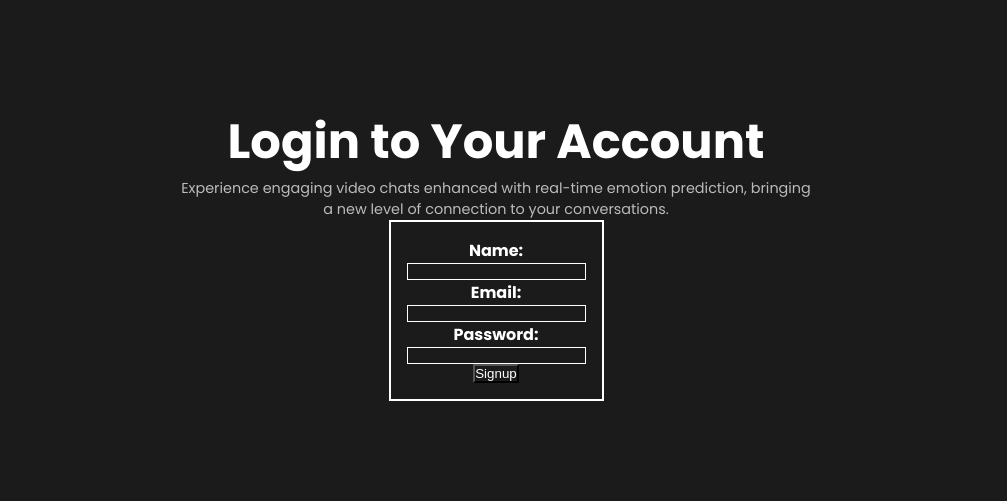
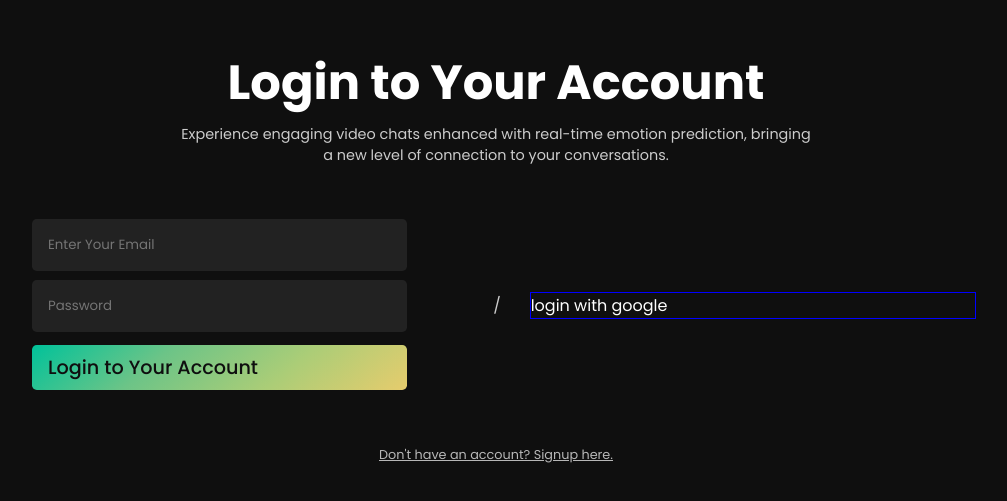
Before and after one commit to codedmachine111/feelix, a React (Create React App) app: page / in a window 1280 px wide. Shown: the part 147-648 px from the top of the page, without its empty margins (144-1151 px from the left). Built offline with nearby package versions, Linux system fonts and the light colour scheme.

Commit message:
feat: user login

```diff
--- a/src/App.js
+++ b/src/App.js
@@ -2,16 +2,27 @@ import "./App.scss";
 import { Route, Routes } from "react-router-dom";
 import { LandingPage } from "./pages/LandingPage/LandingPage";
 import { HomePage } from "./pages/HomePage/HomePage";
+import { UserProvider } from "../src/contexts/UserContext/UserContext";
+import { useState } from "react";
 
-function App() {
+const App = () => {
+  const [authUser, setAuthUser] = useState({
+    status: false,
+    userId: 0,
+    email: "",
+    username: "",
+  });
+
   return (
     <div className="App">
-      <Routes>
-        <Route element={<LandingPage />} path="/"></Route>
-        <Route element={<HomePage />} path="/home"></Route>
-      </Routes>
+      <UserProvider>
+        <Routes>
+          <Route element={<LandingPage />} path="/"></Route>
+          <Route element={<HomePage />} path="/home"></Route>
+        </Routes>
+      </UserProvider>
     </div>
   );
-}
+};
 
 export default App;
--- a/src/App.scss
+++ b/src/App.scss
@@ -1,7 +1,7 @@
 *{
   margin: 0;padding: 0;box-sizing: border-box;
   font-style: "Poppins", 'sans-serif';
-  background: #1b1b1b;
+  background: #0f0f0f;
   color: #fff;
 }
 
--- /dev/null
+++ b/src/components/Button/Button.js
@@ -0,0 +1,17 @@
+import "./Button.scss";
+
+export const Button = (props) => {
+  return (
+    <>
+      <button
+        type={props.type}
+        onClick={props.onClick}
+        onSubmit={props.onSubmit}
+        id={props.id}
+        className="btn"
+      >
+        {props.title}
+      </button>
+    </>
+  );
+};
--- /dev/null
+++ b/src/components/Button/Button.scss
@@ -0,0 +1,18 @@
+.btn{
+    display: flex;
+    justify-content: left;
+    align-items: center;
+    opacity: 1;
+    padding: 0.5rem 1rem;
+    border-radius: 0.3rem;
+    transition: all 0.3s  ease-in-out;
+    text-decoration: none;
+    margin: 0.5rem 0;
+    background: linear-gradient(140deg, #00C29A, #6CC487, #ABCD77, #E6CC6D);
+    color: #0f0f0f;
+    font-family: 'Poppins', 'sans-serif';
+    font-weight: 500;
+    font-size: 1.2rem;
+    border: none;
+    cursor: pointer;
+}
--- /dev/null
+++ b/src/components/LoginForm/LoginForm.js
@@ -0,0 +1,79 @@
+import "./LoginForm.scss";
+import { useCallback, useState, useContext } from "react";
+import axios from "axios";
+import { UserContext } from "../../contexts/UserContext/UserContext";
+import {useNavigate} from 'react-router-dom'
+import { Button } from "../Button/Button";
+
+export const LoginForm = () => {
+  const [email, setEmail] = useState("");
+  const [password, setPassword] = useState("");
+
+  const navigate = useNavigate()
+  const { setAuthUser } = useContext(UserContext);
+
+  const resetLoginForm = () => {
+    setEmail("");
+    setPassword("");
+  };
+
+  const handleLoginForm = useCallback(
+    (e) => {
+      e.preventDefault();
+
+      axios
+        .post("http://localhost:3001/auth/login", {
+          email: email,
+          password: password,
+        })
+        .then((res) => {
+          if (res.data.message === "User logged in Successfully!") {
+            resetLoginForm();
+            setAuthUser({
+              status: true,
+              userId: res.data.userId,
+              email: res.data.email,
+              username: res.data.username,
+            });
+            localStorage.setItem("token", res.data.accessToken);
+            navigate('/home')
+          }else{
+            alert(res.data.message)
+          }
+        });
+    },
+    [email, password]
+  );
+
+  return (
+    <>
+      <form id="login-form" onSubmit={handleLoginForm}>
+        <input
+          type="email"
+          name="email"
+          placeholder="Enter Your Email"
+          value={email}
+          onChange={(e) => {
+            setEmail(e.target.value);
+          }}
+          id="email"
+          autoComplete="off"
+        />
+
+        <input
+          type="password"
+          name="password"
+          placeholder="Password"
+          value={password}
+          onChange={(e) => {
+            setPassword(e.target.value);
+          }}
+          id="password"
+          autoComplete="off"
+        />
+
+        <Button title={"Login to Your Account"} type={"submit"} onSubmit={handleLoginForm}/>
+      </form>
+    </>
+  );
+};
--- /dev/null
+++ b/src/components/LoginForm/LoginForm.scss
@@ -0,0 +1,21 @@
+#login-form {
+    display: flex;
+    justify-content: left;
+    align-items: left;
+    flex-direction: column;
+
+    input {
+      outline: none;
+      border: none;
+      background: #222222;
+      font-family: 'Poppins', 'sans-serif';
+      margin: 0.3rem 0;
+      padding: 1rem;
+      width: 90%;
+      border-radius: 0.3rem;
+    }
+
+    .btn{
+      width: 90%;
+    }
+  }
--- a/src/components/SignupForm/SignupForm.js
+++ b/src/components/SignupForm/SignupForm.js
@@ -18,7 +18,7 @@ export const SignupForm = () => {
       e.preventDefault();
 
       axios.post('http://localhost:3001/auth/signup', {email: email, username: username, password: password}).then((res)=>{
-        if(res.data.message == "User Created Successfully!"){
+        if(res.data.message === "User Created Successfully!"){
             resetForm();
             alert("User Created Successfully!")
         }
--- /dev/null
+++ b/src/contexts/UserContext/UserContext.js
@@ -0,0 +1,14 @@
+import { createContext, useState } from "react";
+
+export const UserContext = createContext(null)
+
+export const UserProvider = (props)=>{
+    const [authUser, setAuthUser] = useState({
+        status: false,
+        userId: 0,
+        email: "",
+        username: "",
+      });
+
+    return <UserContext.Provider value={{ authUser, setAuthUser }}>{props.children}</UserContext.Provider>
+}
--- a/src/pages/HomePage/HomePage.js
+++ b/src/pages/HomePage/HomePage.js
@@ -1,10 +1,41 @@
-import './HomePage.scss'
+import "./HomePage.scss";
+import { UserContext } from "../../contexts/UserContext/UserContext";
+import { useContext, useEffect } from "react";
+import axios from "axios";
 
-export const HomePage = ()=>{
+export const HomePage = () => {
+  const { authUser, setAuthUser } = useContext(UserContext);
 
-    return(<>
-        <div className='homepage-container'>
-            <h2>Welcome!</h2>
-        </div>
-    </>)
-}
+  useEffect(() => {
+    axios
+      .get("http://localhost:3001/auth/verify", {
+        headers: { accessToken: localStorage.getItem("token") },
+      })
+      .then((res) => {
+        if (!res.data.error) {
+          setAuthUser({
+            status: true,
+            userId: res.data.user.id,
+            email: res.data.user.email,
+            username: res.data.user.username,
+          });
+        } else {
+          console.log(res.data.error);
+          setAuthUser({
+            status: false,
+            userId: 0,
+            email: "",
+            username: "",
+          });
+        }
+      });
+  }, []);
+
+  return (
+    <>
+      <div className="homepage-container">
+        <h2>Welcome {authUser.username}!</h2>
+      </div>
+    </>
+  );
+};
--- a/src/pages/LandingPage/LandingPage.js
+++ b/src/pages/LandingPage/LandingPage.js
@@ -1,4 +1,5 @@
-import { SignupForm } from "../../components/SignupForm/SignupForm";
+import { Link } from "react-router-dom";
+import { LoginForm } from "../../components/LoginForm/LoginForm";
 import "./LandingPage.scss";
 
 export const LandingPage = () => {
@@ -15,9 +16,15 @@ export const LandingPage = () => {
         </div>
         <div className="landingpage-form-container">
           <div className="landingpage-form-holder">
-            <SignupForm />
+            <LoginForm />
           </div>
-          <div className="landingpage-options"></div>
+          /
+          <div className="landingpage-options">
+            login with google
+          </div>
+        </div>
+        <div className="landingpage-toggle-auth">
+          <p id="toggle-text"><Link to={'/auth'}>Don't have an account? Signup here.</Link></p>
         </div>
       </div>
     </>
--- a/src/pages/LandingPage/LandingPage.scss
+++ b/src/pages/LandingPage/LandingPage.scss
@@ -20,12 +20,39 @@
         font-size: 3rem;
         text-align: center;
         font-weight: 700;
+        margin: 0.3rem 0;
     }
     p{
         width: 50%;
-        opacity: 0.7;
+        color: #ccc;
         font-size: 0.9rem;
         text-align: center;
     }
   }
+  .landingpage-form-container{
+    padding: 2rem;
+    width: 80%;
+    display: flex;
+    justify-content: center;
+    align-items: center;
+    flex-direction: row;
+    gap: 3%;
+    color: #ccc;
+    .landingpage-form-holder{
+      width: 50%;
+      padding: 1rem;
+    }
+    .landingpage-options{
+      width: 50%;
+      border: 1px solid blue;
+    }
+  }
+  .landingpage-toggle-auth{
+    p{
+      cursor: pointer;
+      color: #ccc;
+      opacity: 0.7;
+      font-size: 0.8rem;
+    }
+  }
 }
```
